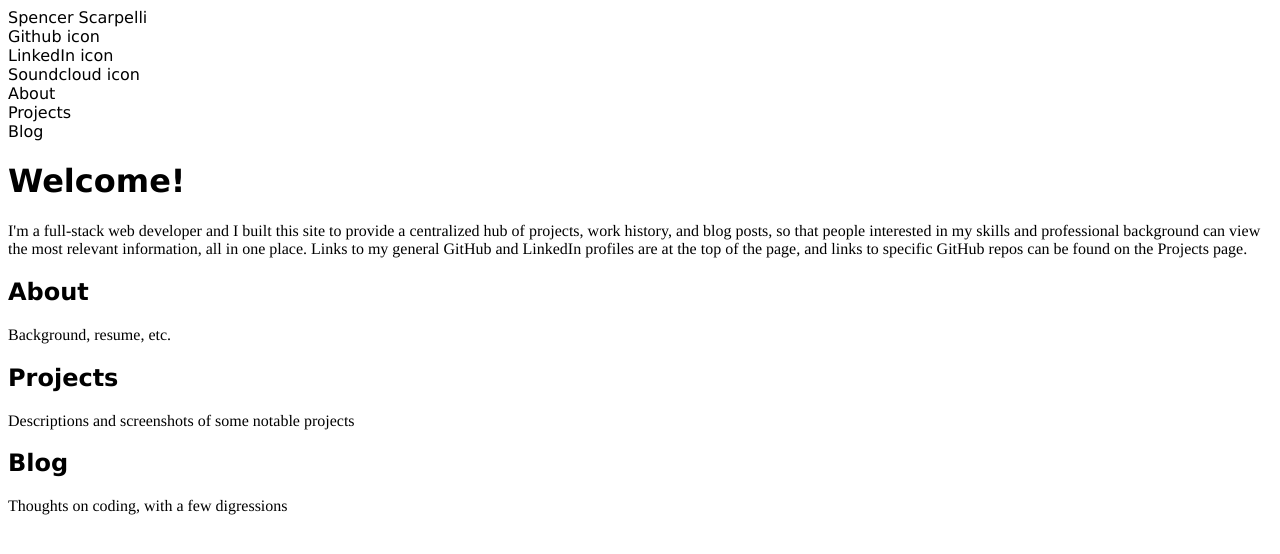
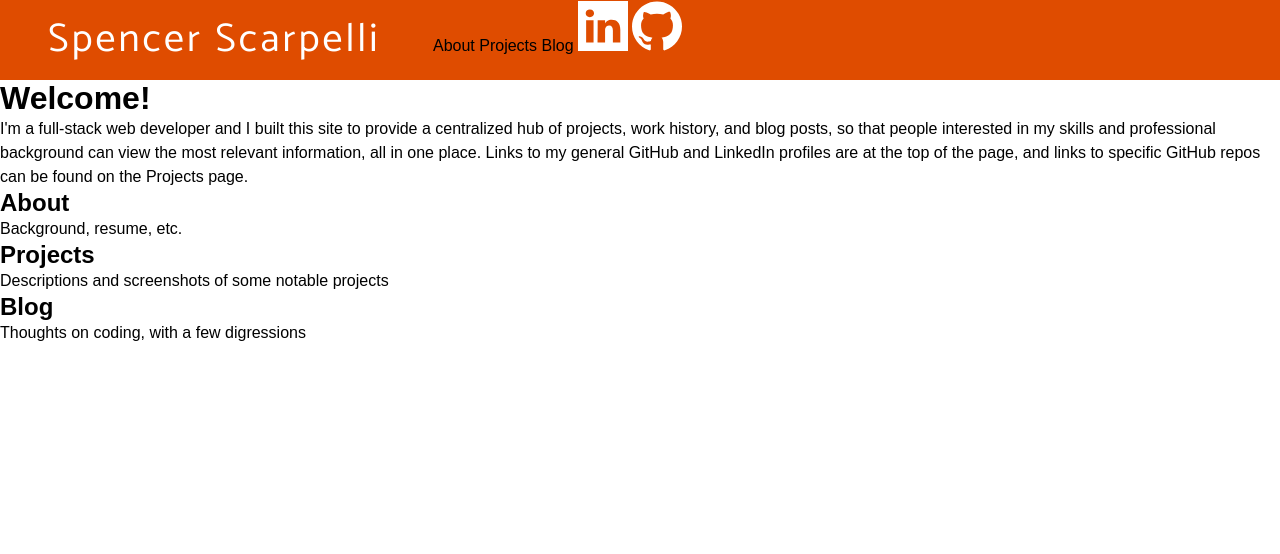
Before and after one commit to spencerscarpelli/spencer-scarpelli, an Angular app: page / in a window 1280 px wide. Shown: the top 554 px of the page. Built offline with nearby package versions, Linux system fonts and the light colour scheme.

Commit message:
add svg logos for github and linkedin

```diff
--- a/src/index.html
+++ b/src/index.html
@@ -4,7 +4,7 @@
   <meta charset="utf-8">
   <title>Spencer Scarpelli</title>
   <base href="/">
-
+  <link href="https://fonts.googleapis.com/css?family=Catamaran" rel="stylesheet">
   <meta name="viewport" content="width=device-width, initial-scale=1">
   <link rel="icon" type="image/x-icon" href="favicon.ico">
 </head>
@@ -14,15 +14,6 @@
       <div class="banner-name">Spencer Scarpelli</div>
     </a>
     <nav class="banner-nav">
-      <a href="#">
-        <div class="link-to-external">Github icon</div>
-      </a>
-      <a href="#">
-        <div class="link-to-external">LinkedIn icon</div>
-      </a>
-      <a href="#">
-        <div class="link-to-external">Soundcloud icon</div>
-      </a>
       <a href="about">
         <div class="banner-nav-tab">About</div>
       </a>
@@ -32,6 +23,12 @@
       <a href="blog">
         <div class="banner-nav-tab">Blog</div>
       </a>
+      <a href="#">
+        <embed type="image/svg+xml" src="/assets/svg/linkedin.svg" width="50" height="50">
+      </a>
+      <a href="#">
+        <embed type="image/svg+xml" src="/assets/svg/github-logo.svg" width="50" height="50">
+      </a>
     </nav>
   </section>
   <app-root>Loading...</app-root>
--- a/src/styles.css
+++ b/src/styles.css
@@ -1,16 +1,20 @@
-/* You can add global styles to this file, and also import other style files */
+* {
+  font-family: Arial, Helvetica, sans-serif;
+  margin: 0;
+}
 
 a, a:hover, a:visited {
   text-decoration: none;
   color: inherit;
 }
 
-* {
-  font-family: Verdana, sans-serif;
+p {
+  font-family: Arial, Helvetica, sans-serif;
+  line-height: 1.5rem;
 }
 
-p {
-  font-family: Times, serif;
+body {
+  background: linear-gradient(to right corner, #060C54, #6DFF2D);
 }
 
 h4 {
@@ -24,3 +28,32 @@ h4 {
 .left-panel-tab:hover {
   cursor: pointer;
 }
+
+.main-banner {
+  height: 5rem;
+  background-color: #DF4C00;
+}
+
+.banner-name {
+  display: inline;
+  color: white;
+  font-family: "Catamaran", Helvetica, Arial, sans-serif;
+  font-size: 2.5rem;
+  line-height: 5rem;
+  /*position: relative;*/
+  margin: 3rem;
+  /*top: 20px;*/
+  letter-spacing: 3px;
+}
+
+.banner-nav {
+  display: inline;
+}
+
+.link-to-external {
+  display: inline;
+}
+
+.banner-nav-tab {
+  display: inline;
+}
```
Also changed, not shown: src/assets/svg/github-logo.svg (added), src/assets/svg/linkedin.svg (added).
